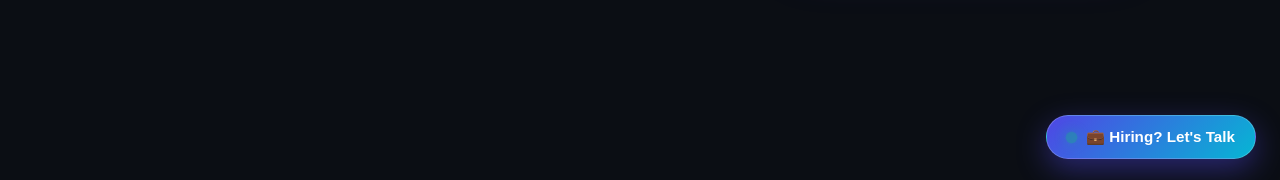
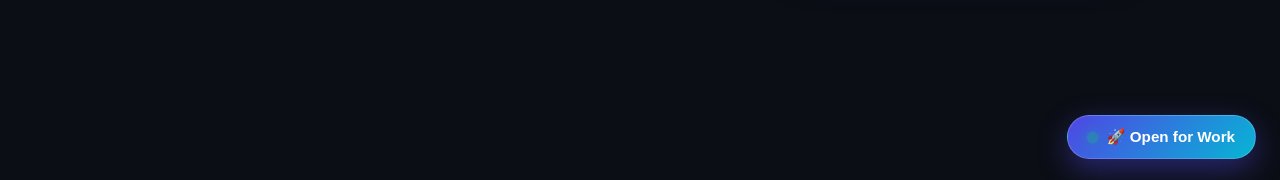
Before and after one commit to Bhagyawanth1729/Portfolio, a plain HTML site: page index.html in a window 1280 px wide. Shown: the part 617-797 px from the top of the page. Drawn offline with Linux system fonts and the light colour scheme.

Commit message:
fix: update quick-connect pill to Open for Work

```diff
--- a/index.html
+++ b/index.html
@@ -722,15 +722,15 @@
     </div>
   </section>
 
-  <!-- Floating "Hiring? Let's Talk" Quick-Connect Widget -->
+  <!-- Floating "Open for Work" Quick-Connect Widget -->
   <div class="quick-connect-container" id="quickConnect">
     <!-- Pop-up Card -->
     <div class="quick-connect-card" id="quickConnectCard" role="dialog" aria-label="Quick Connect Options">
       <div class="qc-header">
-        <h4 class="qc-title">💼 Let's Connect</h4>
+        <h4 class="qc-title">🚀 Open for Work</h4>
         <button class="qc-close" id="qcCloseBtn" aria-label="Close dialog">&times;</button>
       </div>
-      <p class="qc-subtitle">Interested in discussing an opportunity or hiring? Reach out instantly:</p>
+      <p class="qc-subtitle">Actively exploring AI Software Engineering & Backend opportunities. Reach out directly:</p>
       <div class="qc-options">
 
         <!-- WhatsApp -->
@@ -766,7 +766,7 @@
     <!-- Floating Toggle Button -->
     <button class="quick-connect-btn" id="qcToggleBtn" aria-expanded="false" aria-controls="quickConnectCard">
       <span class="pulse-dot" aria-hidden="true"></span>
-      <span>💼 Hiring? Let's Talk</span>
+      <span>🚀 Open for Work</span>
     </button>
   </div>
 
```
